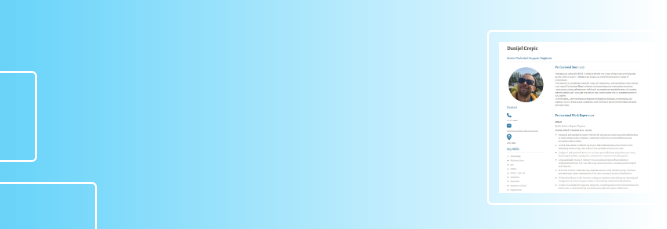
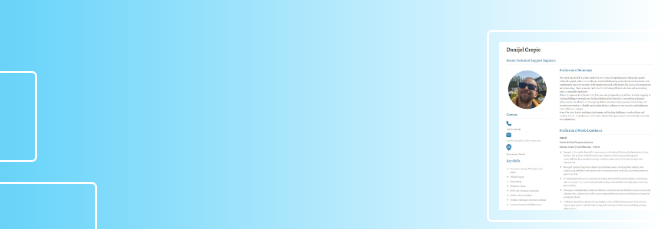
Before and after one commit to CREPIC21/cybertrooper, a plain HTML site: page index.html in a window 1280 px wide. Shown: the part 312-541 px from the top of the page, 613-1280 px from the left. Drawn offline with Linux system fonts and the light colour scheme; a web font is replaced by a local one.

Commit message:
Update index.html
Updated CV image

```diff
--- a/index.html
+++ b/index.html
@@ -75,7 +75,7 @@
         </div>
         <div class="project-block-resume-image">
             <a href="https://danijelcrepicresume.super.site/" target="_blank" class="image-resume-link"><img
-                    src="cv.png" alt="Resume" class="resume-image"></a>
+                    src="cv01.png" alt="Resume" class="resume-image"></a>
         </div>
 
         <img src="ballon.png" class='hot-ballon' />
```
